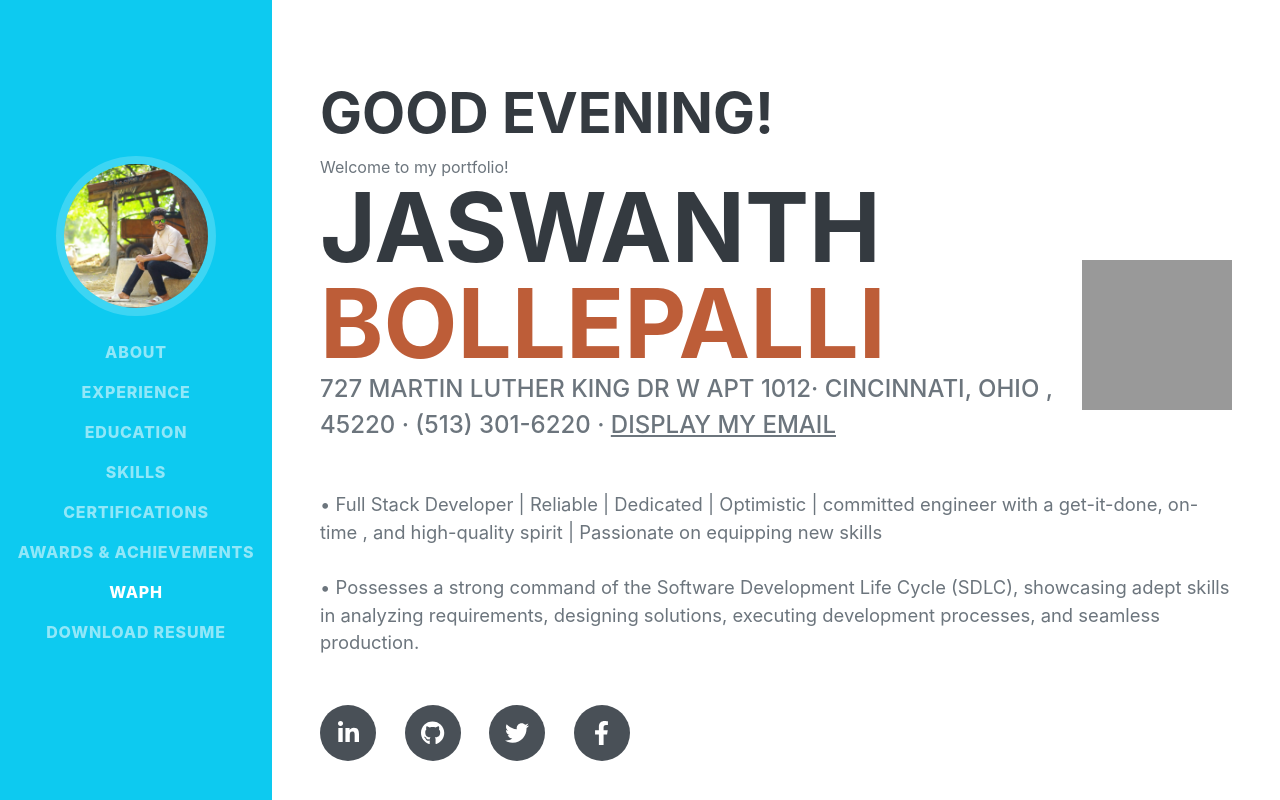
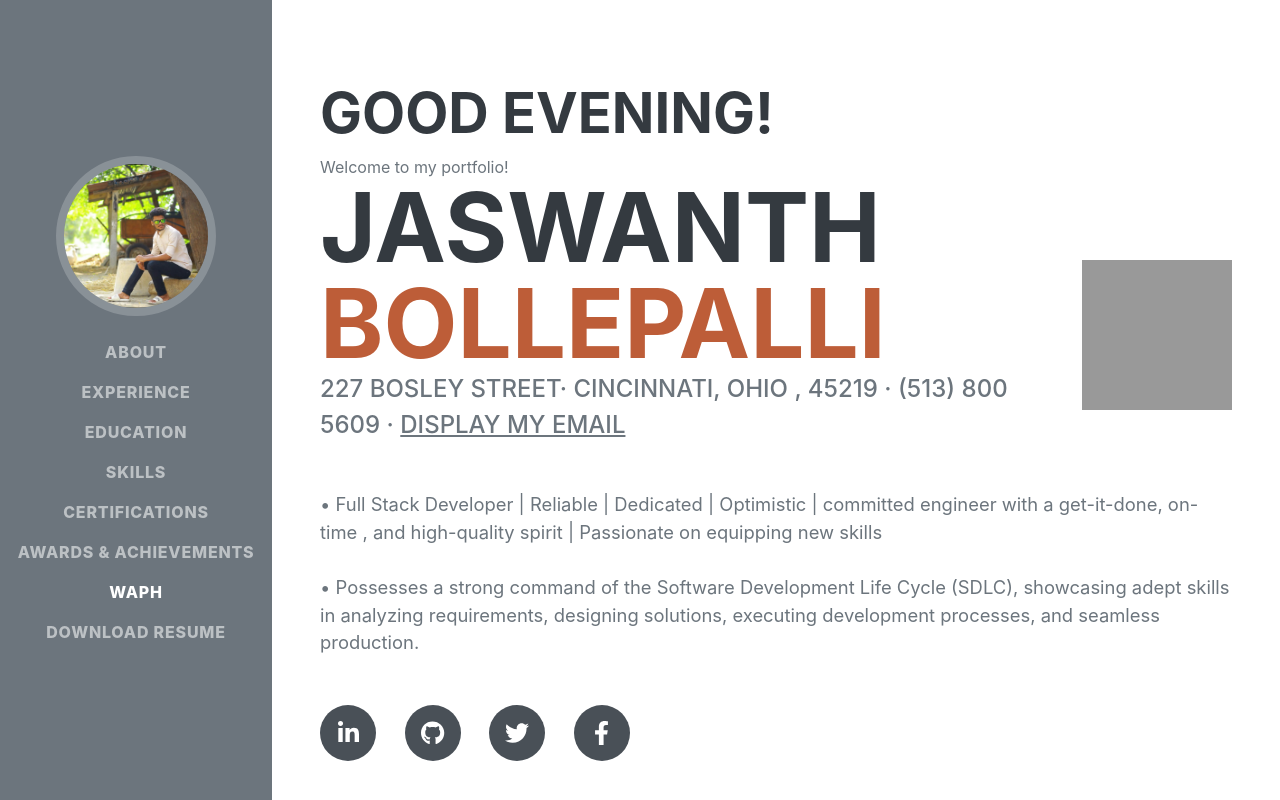
Before and after one commit to jashhhhhhhhhhh/bollepjh-uc.github.io, a plain HTML site: page index.html in a window 1280 px wide. Shown: the top 800 px of the page. Drawn offline with nearby package versions, Linux system fonts and the light colour scheme; no server answers; a script that the page names is missing; a web font is replaced by a local one.

Commit message:
Update index.html

```diff
--- a/index.html
+++ b/index.html
@@ -34,7 +34,7 @@
 </script>
     <body id="page-top">
         <!-- Navigation-->
-        <nav class="navbar navbar-expand-lg navbar-dark bg-info fixed-top" id="sideNav">
+        <nav class="navbar navbar-expand-lg navbar-dark bg-secondary fixed-top" id="sideNav">
             <a class="navbar-brand js-scroll-trigger" href="#page-top">
                 <span class="d-block d-lg-none">JASWANTH BOLLEPALLI</span>
                 <span class="d-none d-lg-block"><img class="img-fluid img-profile rounded-circle mx-auto mb-2" src="images/jashheadshot.jpeg" alt="..." /></span>
@@ -68,7 +68,7 @@
                     <span class="text-primary">BOLLEPALLI</span>
                 </h1>
                 <div class="subheading mb-5">
-                    727 Martin Luther King Dr w Apt 1012· Cincinnati, Ohio , 45220 · (513) 301-6220 ·
+                    227 Bosley street· Cincinnati, Ohio , 45219 · (513) 800 5609 ·
                     <span id="email" onclick="showOrHideEmail()" style="cursor: pointer; text-decoration: underline;">Display my Email</span>
 			<script src=/email.js></script>
                 </div>
@@ -80,7 +80,7 @@
                     <p class="lead mb-5">• Full Stack Developer | Reliable | Dedicated | Optimistic | committed engineer with a get-it-done, on-time , and high-quality spirit | Passionate on equipping new skills
                        <br><br> • Possesses a strong command of the Software Development Life Cycle (SDLC), showcasing adept skills in analyzing requirements, designing solutions, executing development processes, and seamless production.</p>
                     <div class="social-icons">
-                        <a class="social-icon" href="https://www.linkedin.com/in/tulasiram-n/" target=”_blank”><i class="fab fa-linkedin-in"></i></a>
+                        <a class="social-icon" href="https://www.linkedin.com/in/jash24/" target=”_blank”><i class="fab fa-linkedin-in"></i></a>
                         <a class="social-icon" href="https://github.com/nakkantm-uc?tab=repositories" target=”_blank”><i class="fab fa-github"></i></a>
                         <a class="social-icon" href="#!"><i class="fab fa-twitter"></i></a>
                         <a class="social-icon" href="#!"><i class="fab fa-facebook-f"></i></a>
```
